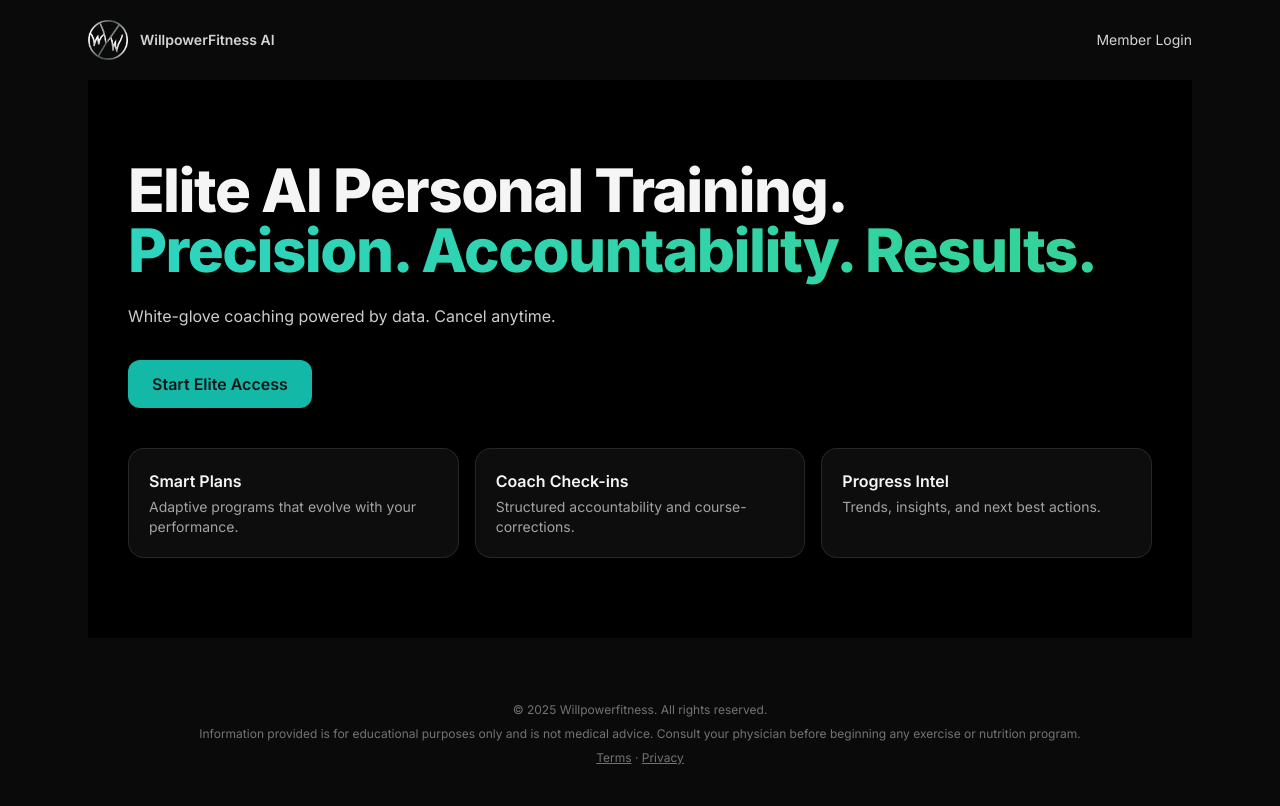
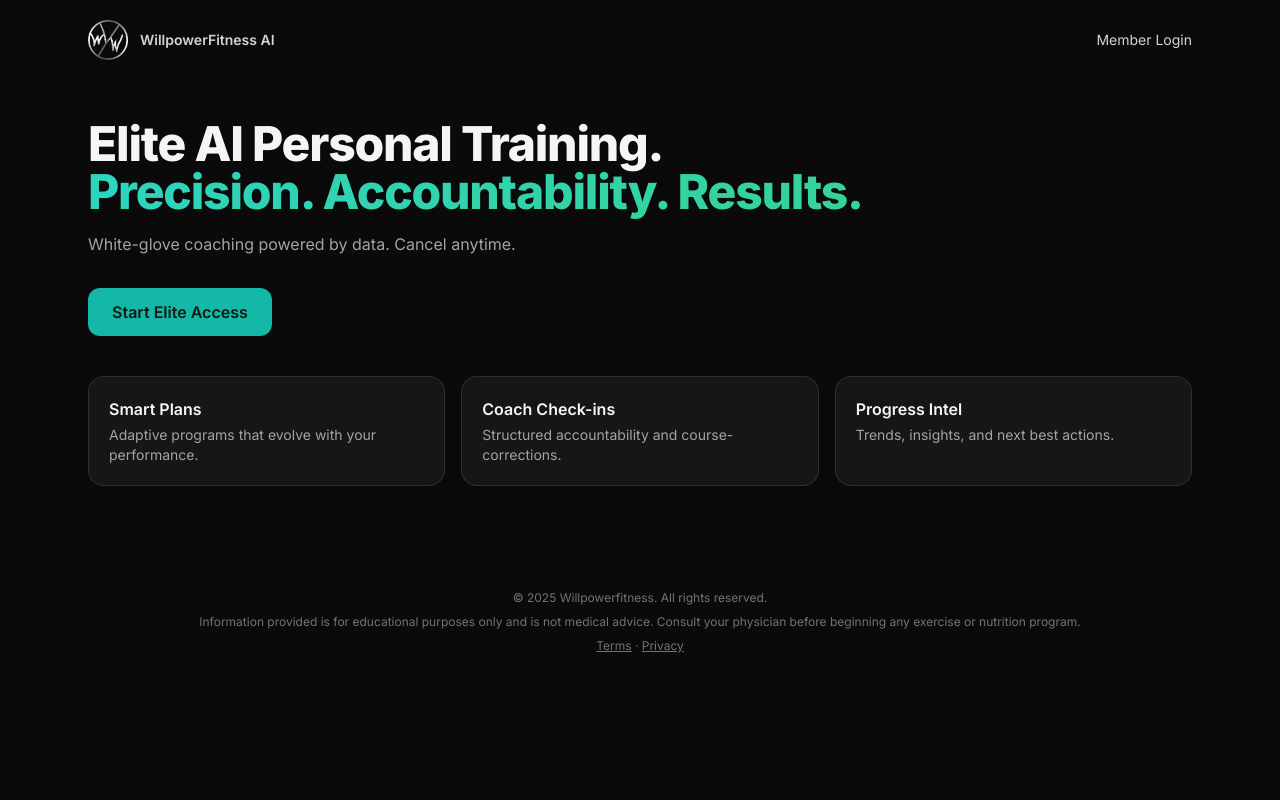
Before and after one commit to WillpowerfitnessAI/willpowerfitness-frontend, a Next.js app: page / in a window 1280 px wide. Built offline with nearby package versions, Linux system fonts and the light colour scheme.

Commit message:
Update index.js

```diff
--- a/pages/index.js
+++ b/pages/index.js
@@ -1,15 +1,19 @@
 // /pages/index.js
 import Link from "next/link";
 
+function Card({ title, body }) {
+  return (
+    <div className="rounded-2xl border border-white/10 bg-white/5 p-5">
+      <h3 className="text-base font-semibold">{title}</h3>
+      <p className="mt-1 text-sm text-neutral-400">{body}</p>
+    </div>
+  );
+}
+
 export default function Home() {
   return (
-    <section className="w-full bg-black">
-      {/* soft radial accent, mobile-safe */}
-      <div className="pointer-events-none absolute inset-0 -z-10 bg-[radial-gradient(60%_60%_at_50%_-20%,rgba(45,212,191,0.18),transparent_60%)]" />
-
-      <div className="w-full px-4 sm:px-6 lg:px-10 py-12 sm:py-16 md:py-20">
-        <div className="max-w-6xl mx-auto">
-          <h1 className="text-4xl sm:text-5xl md:text-6xl font-extrabold tracking-tight">
+    <section className="py-6 sm:py-10">
+      <h1 className="text-4xl sm:text-5xl font-extrabold tracking-tight">
         Elite AI Personal Training.
         <br />
         <span className="bg-gradient-to-r from-teal-400 to-emerald-400 bg-clip-text text-transparent">
@@ -17,11 +21,11 @@ export default function Home() {
         </span>
       </h1>
 
-          <p className="mt-4 sm:mt-6 text-white/80 max-w-2xl">
+      <p className="mt-4 text-base text-neutral-400">
         White-glove coaching powered by data. Cancel anytime.
       </p>
 
-          <div className="mt-6 sm:mt-8">
+      <div className="mt-8">
         <Link
           href="/subscribe"
           className="inline-flex items-center justify-center rounded-xl bg-teal-500 px-6 py-3 font-semibold text-neutral-900 hover:bg-teal-400 transition-colors"
@@ -31,30 +35,10 @@ export default function Home() {
       </div>
 
       <div className="mt-10 grid grid-cols-1 gap-4 sm:grid-cols-3">
-            <Card
-              title="Smart Plans"
-              body="Adaptive programs that evolve with your performance."
-            />
-            <Card
-              title="Coach Check-ins"
-              body="Structured accountability and course-corrections."
-            />
-            <Card
-              title="Progress Intel"
-              body="Trends, insights, and next best actions."
-            />
-          </div>
-        </div>
+        <Card title="Smart Plans" body="Adaptive programs that evolve with your performance." />
+        <Card title="Coach Check-ins" body="Structured accountability and course-corrections." />
+        <Card title="Progress Intel" body="Trends, insights, and next best actions." />
       </div>
     </section>
   );
 }
-
-function Card({ title, body }) {
-  return (
-    <div className="rounded-2xl border border-white/10 bg-white/5 p-5">
-      <h3 className="text-base font-semibold">{title}</h3>
-      <p className="mt-1 text-sm text-neutral-400">{body}</p>
-    </div>
-  );
-}
```
Lines whose indentation alone changed are shown as unchanged.
